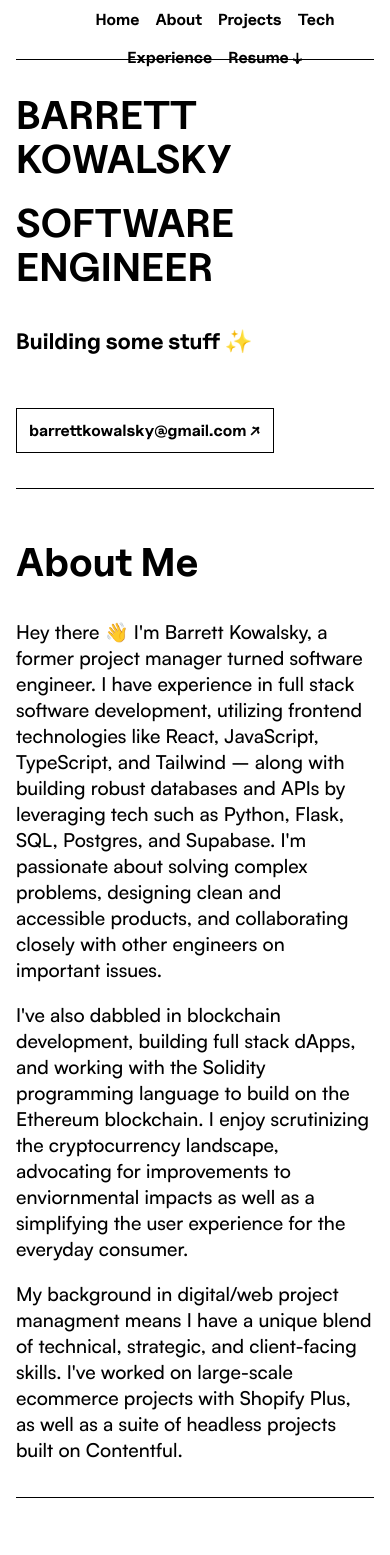
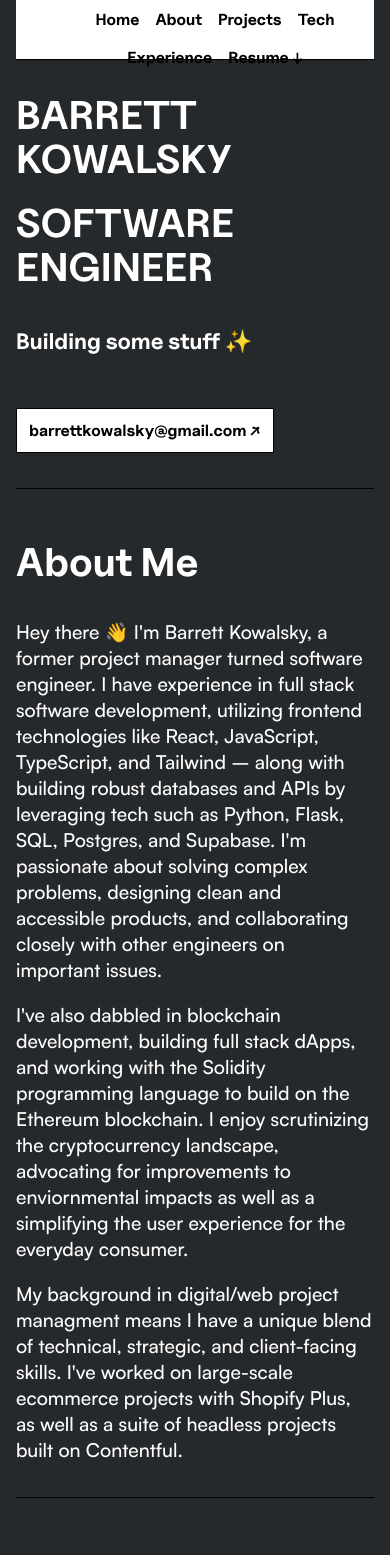
Before and after one commit to barrettk8090/portfolio-v2, a React (Vite) app: page / in a window 390 px wide. Shown: the top 1555 px of the page. Built offline with nearby package versions, Linux system fonts and the light colour scheme.

Commit message:
color and content testing

```diff
--- a/src/App.css
+++ b/src/App.css
@@ -3,11 +3,18 @@
 #root {
   max-width: 1920px;
   margin: 0 auto;
-  padding: 0rem 2rem 0rem 2rem
+  padding: 0rem 2rem 0rem 2rem;
+  background-color: #26292C;
 }
 
 * {
   box-sizing: border-box;
+  word-wrap: break-word;
+  overflow-wrap: break-word;
+}
+
+h1, h2, h3, h4, h5, h6, p, li {
+  color:white;
 }
 
 @font-face {
@@ -298,87 +305,7 @@ h4{
 
 @media screen and (max-width: 480px) {
   /* Styles for small smartphones */
-  #root {
-    max-width: 390px;
-    margin: 0 ;
-    padding: 0rem 1rem 0rem 1rem
-  }
 
-  .nav-container{
-    max-width: 390px;
-  }
-
-  h1{
-    font-size: 3.8rem;
-    padding-bottom: 20px;
-  }
-
-  .hero-container{
-    width: 100%;
-    border-bottom: 1px solid black;
-    margin-top: 4rem;
-    padding-bottom: 40px;
-  }
-
-  .hero-container h2{
-    width: 100%;
-    font-size: 1.6rem;
-    padding-bottom: 20px;
-  }
-
-  .hero-btn{
-    padding: 15px;
-    font-size: 18px;
-    margin-top: 20px;
-    margin-bottom: 20px;
-  }
-
-  .about-container{
-    padding-bottom:15px;
-    padding-top:15px;
-    max-width: 480px;
-  }
-
-  .project-container{
-    padding-top:15px;
-  }
-
-  .project-grid{
-    display: inline-block;
-  }
-
-  .project-grid-item-image {
-    display: none;
-  }
-
-  .experience-card{
-    max-width:100%;
-    padding-bottom: 10px;
-  }
-
-  .footer-container{
-    max-width: 390px;
-  }
-
-  .experience-card {
-    max-width: 100%;
-  }
-
-  .experience-card ul {
-    padding-left: 20px;
-  }
-
-  .experience-card ul li {
-    width: 100%;
-    margin-right: 0;
-  }
-
-}
-
-/* Responsive screens */
-
-@media screen and (max-width: 480px) {
-  /* Styles for small smartphones */
   #root {
     max-width: 100%;
     margin: 0;
@@ -514,8 +441,12 @@ h4{
     display: none;
   }
 
+  .experience-container {
+    max-width: 100%;
+  }
+
   .experience-card {
-    max-width: 75%;
+    max-width: 100%;
   }
 }
 
@@ -550,12 +481,17 @@ h4{
   }
 
   .experience-card {
-    max-width: 60%;
+    max-width: 100%;
   }
 }
 
 @media screen and (min-width: 1025px) {
   /* Styles for large desktops and high-resolution screens */
+
+  .about-container p {
+    font-size: 1.8rem;
+  }
+
   .project-grid-item-image img {
     max-width: 100%;
     height: auto;
--- a/src/components/Experience.tsx
+++ b/src/components/Experience.tsx
@@ -5,7 +5,7 @@ export default function Experience() {
         <h2>Experience</h2>
         <div className="experience-card">
           <h3>Sirch</h3>
-          <h4>Software Engineer, Part-Time Volunteer</h4>
+          <h4>Software Engineer</h4>
           <h4>Mar. 2024 – Present</h4>
           <ul>
             <li>
--- a/src/components/Projects.tsx
+++ b/src/components/Projects.tsx
@@ -119,7 +119,13 @@ export default function Projects() {
           </div>
           <div className="project-grid-item-text">
             <h3>GooderReads</h3>
-            <p>Track book progress.</p>
+            <p>
+              A CLI tool for tracking books you've read, want to read, or are
+              currently reading. Get interesting stats on your shelf such as the
+              number of total pages you've read or get the completion percentage
+              of the book you're reading. For those who want GoodReads without
+              connecting to the internet!
+            </p>
             <p>
               Status: <span className="status-tag"> Completed </span>
             </p>
```
